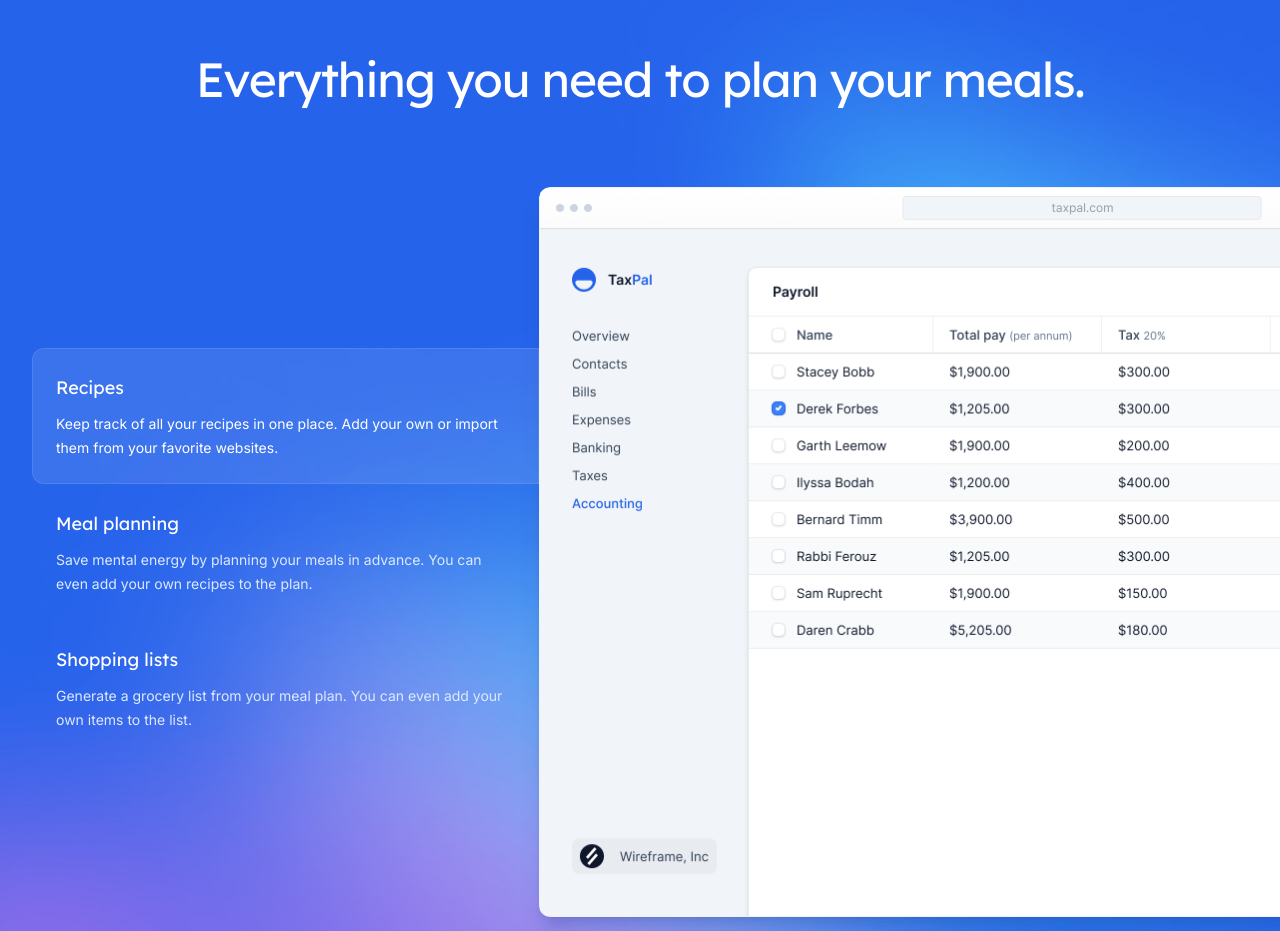
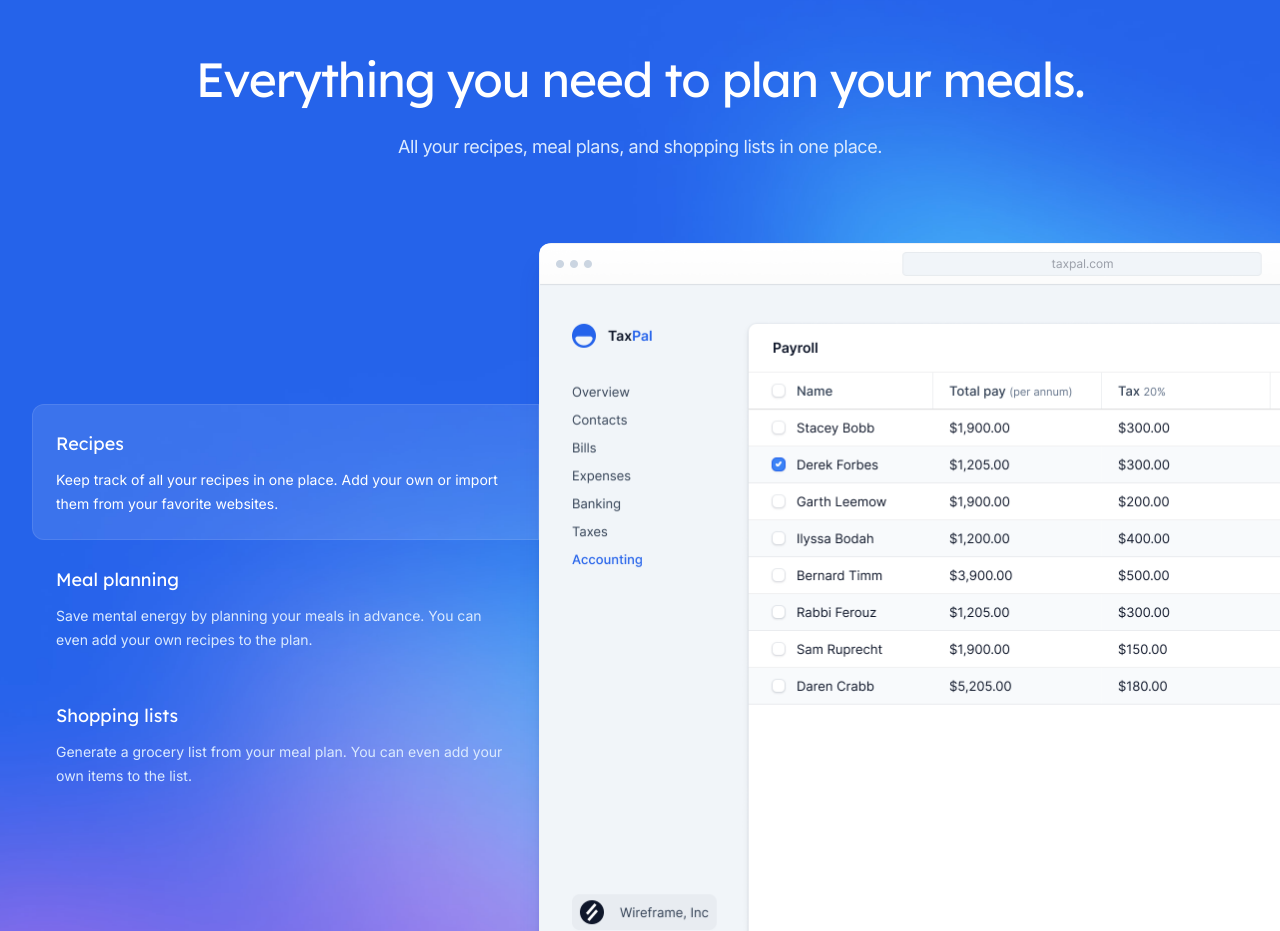
Before and after one commit to khaosophy/peppercorn, a Next.js app: page / in a window 1280 px wide. Shown: the part 780-1711 px from the top of the page. Built offline with nearby package versions, Linux system fonts and the light colour scheme.

Commit message:
primary features: update subtitle text

```diff
--- a/src/components/PrimaryFeatures.jsx
+++ b/src/components/PrimaryFeatures.jsx
@@ -69,13 +69,10 @@ export default function PrimaryFeatures() {
           <h2 className="font-display text-3xl tracking-tight text-white sm:text-4xl md:text-5xl">
             Everything you need to plan your meals.
           </h2>
-          {/* todo: update copy */}
-          {/* <p className="mt-6 text-lg tracking-tight text-blue-100">
-            Well everything you need if you aren’t that picky about minor
-            details like tax compliance.
-          </p> */}
+          <p className="mt-6 text-lg tracking-tight text-blue-100">
+            All your recipes, meal plans, and shopping lists in one place.
+          </p>
         </div>
-        {/* todo: content */}
         <Tab.Group
           as="div"
           className="mt-16 grid grid-cols-1 items-center gap-y-2 pt-10 sm:gap-y-6 md:mt-20 lg:grid-cols-12 lg:pt-0"
```
